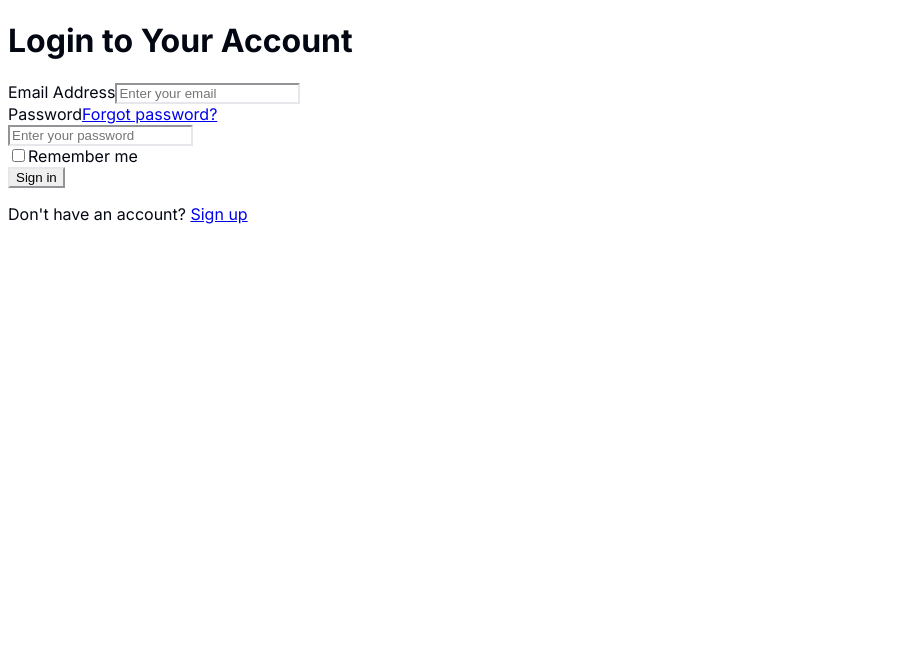
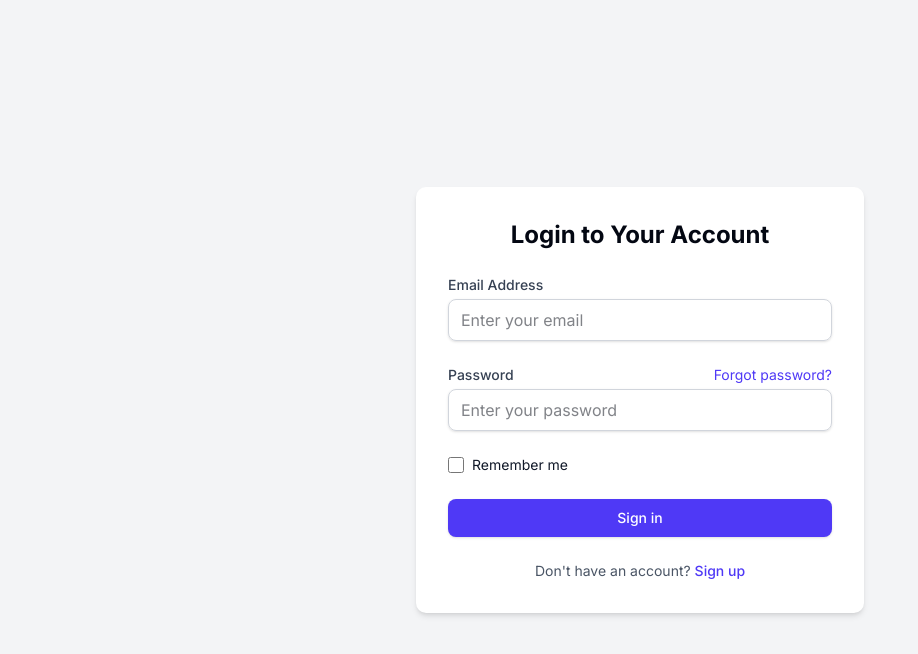
Before and after one commit to Steelcrawler/GenAIGenesis, a Next.js app in the folder front-end/: page /login in a window 1280 px wide. Shown: the top 654 px of the page, without its empty margins (0-918 px from the left). Built offline with nearby package versions, Linux system fonts and the light colour scheme.

Commit message:
Fix styling bug for frontend

```diff
--- a/front-end/src/app/globals.css
+++ b/front-end/src/app/globals.css
@@ -1,3 +1,4 @@
+@import "tailwindcss";
 
 @import "tw-animate-css";
 
--- a/front-end/src/app/login/page.tsx
+++ b/front-end/src/app/login/page.tsx
@@ -21,7 +21,7 @@ export default function LoginPage() {
     }
 
     if (email === "test@example.com" && password === "123") {
-      router.push("/temp");
+      router.push("/courses");
     } else {
       setError('Incorrect email or password');
     }
```
Also changed, not shown: 1 other file (tests, documents, lock files or other folders).
